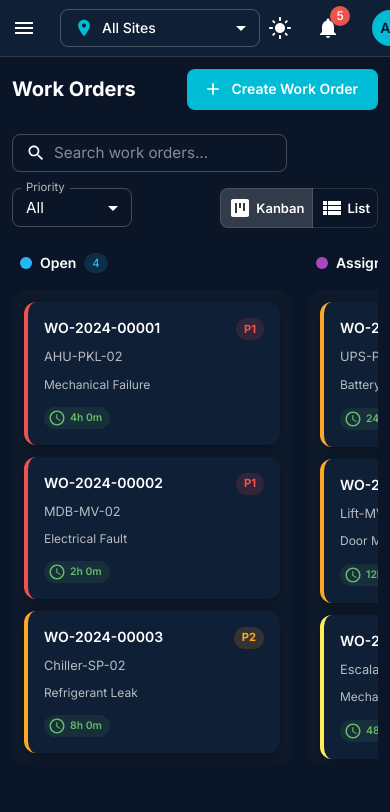
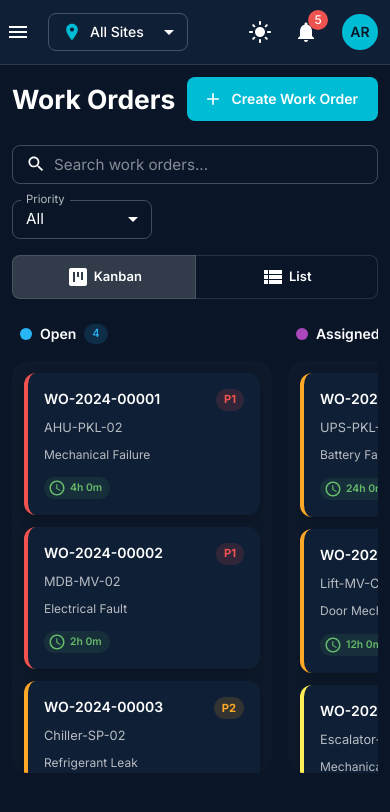
Before and after one commit to TwinMatrixOrg/spatialverse-cmms, a React (Vite) app in the folder web/: page /cmms/work-orders in a window 390 px wide. Shown: the top 812 px of the page. Built offline with nearby package versions, Linux system fonts and the light colour scheme.

Commit message:
feat(mobile): responsive layout - hamburger menu, mobile-optimized pages

```diff
--- a/web/src/components/Layout/Layout.tsx
+++ b/web/src/components/Layout/Layout.tsx
@@ -22,10 +22,21 @@ export default function Layout() {
     }
   };
 
-  const drawerWidth = sidebarOpen ? DRAWER_WIDTH : COLLAPSED_WIDTH;
-
   return (
-    <Box sx={{ display: 'flex', minHeight: '100vh' }}>
+    <Box
+      sx={{
+        display: 'flex',
+        minHeight: '100vh',
+        overflowX: 'hidden',
+        '& .MuiButton-root, & .MuiToggleButton-root, & .MuiListItemButton-root': {
+          minHeight: 44,
+        },
+        '& .MuiIconButton-root': {
+          width: 44,
+          height: 44,
+        },
+      }}
+    >
       <Sidebar
         open={isMobile ? mobileOpen : sidebarOpen}
         onClose={() => isMobile ? setMobileOpen(false) : setSidebarOpen(false)}
@@ -42,15 +53,17 @@ export default function Layout() {
           minHeight: '100vh',
           minWidth: 0,
           overflow: 'hidden',
+          overflowX: 'hidden',
         }}
       >
-        <TopBar onMenuClick={handleDrawerToggle} />
+        <TopBar onMenuClick={handleDrawerToggle} isMobile={isMobile} />
         <Box
           sx={{
             flexGrow: 1,
             p: { xs: 1.5, sm: 2 },
             backgroundColor: 'background.default',
             overflow: 'auto',
+            overflowX: 'hidden',
           }}
         >
           <Outlet />
--- a/web/src/components/Layout/Sidebar.tsx
+++ b/web/src/components/Layout/Sidebar.tsx
@@ -2,6 +2,7 @@ import { useLocation, useNavigate } from 'react-router-dom';
 import {
   Box,
   Drawer,
+  SwipeableDrawer,
   List,
   ListItem,
   ListItemButton,
@@ -285,10 +286,11 @@ export default function Sidebar({ open, onClose, drawerWidth, collapsedWidth, is
     <>
       {/* Mobile Drawer */}
       {isMobile && (
-        <Drawer
-          variant="temporary"
+        <SwipeableDrawer
           open={open}
           onClose={onClose}
+          onOpen={() => {}}
+          disableDiscovery={false}
           ModalProps={{ keepMounted: true }}
           sx={{
             display: { xs: 'block', md: 'none' },
@@ -299,7 +301,7 @@ export default function Sidebar({ open, onClose, drawerWidth, collapsedWidth, is
           }}
         >
           {drawerContent}
-        </Drawer>
+        </SwipeableDrawer>
       )}
 
       {/* Desktop Drawer */}
--- a/web/src/components/Layout/TopBar.tsx
+++ b/web/src/components/Layout/TopBar.tsx
@@ -39,9 +39,10 @@ import { sites } from '../../data/mockData';
 
 interface TopBarProps {
   onMenuClick: () => void;
+  isMobile: boolean;
 }
 
-export default function TopBar({ onMenuClick }: TopBarProps) {
+export default function TopBar({ onMenuClick, isMobile }: TopBarProps) {
   const theme = useTheme();
   const { mode, toggleTheme } = useThemeContext();
   const {
@@ -88,18 +89,31 @@ export default function TopBar({ onMenuClick }: TopBarProps) {
         borderColor: 'divider',
       }}
     >
-      <Toolbar sx={{ justifyContent: 'space-between' }}>
-        <Box sx={{ display: 'flex', alignItems: 'center' }}>
+      <Toolbar
+        sx={{
+          justifyContent: 'space-between',
+          gap: 1,
+          px: { xs: 1, sm: 2 },
+          minHeight: { xs: 64, sm: 68 },
+        }}
+      >
+        <Box sx={{ display: 'flex', alignItems: 'center', minWidth: 0, flex: 1 }}>
           <IconButton
             color="inherit"
             edge="start"
             onClick={onMenuClick}
-            sx={{ mr: 2, color: 'text.primary' }}
+            sx={{ mr: { xs: 1, sm: 2 }, color: 'text.primary' }}
           >
             <MenuIcon />
           </IconButton>
 
-          <FormControl size="small" sx={{ minWidth: 200 }}>
+          <FormControl
+            size="small"
+            sx={{
+              minWidth: { xs: 140, sm: 200 },
+              maxWidth: { xs: 190, sm: 280 },
+            }}
+          >
             <Select
               value={selectedSiteId || 'all'}
               onChange={handleSiteChange}
@@ -112,9 +126,9 @@ export default function TopBar({ onMenuClick }: TopBarProps) {
                 },
               }}
               renderValue={(selected) => (
-                <Box sx={{ display: 'flex', alignItems: 'center' }}>
+                <Box sx={{ display: 'flex', alignItems: 'center', minWidth: 0 }}>
                   <LocationIcon sx={{ mr: 1, fontSize: 20, color: 'primary.main' }} />
-                  <Typography variant="body2" sx={{ fontWeight: 500 }}>
+                  <Typography variant="body2" sx={{ fontWeight: 500 }} noWrap>
                     {selected === 'all' ? 'All Sites' : sites.find((site) => site.id === selected)?.name}
                   </Typography>
                 </Box>
@@ -139,7 +153,7 @@ export default function TopBar({ onMenuClick }: TopBarProps) {
           </FormControl>
         </Box>
 
-        <Box sx={{ display: 'flex', alignItems: 'center', gap: 1 }}>
+        <Box sx={{ display: 'flex', alignItems: 'center', gap: { xs: 0.25, sm: 1 }, flexShrink: 0 }}>
           <Tooltip title={mode === 'dark' ? 'Light mode' : 'Dark mode'}>
             <IconButton onClick={toggleTheme} sx={{ color: 'text.primary' }}>
               {mode === 'dark' ? <LightModeIcon /> : <DarkModeIcon />}
@@ -211,7 +225,14 @@ export default function TopBar({ onMenuClick }: TopBarProps) {
           transformOrigin={{ horizontal: 'right', vertical: 'top' }}
           anchorOrigin={{ horizontal: 'right', vertical: 'bottom' }}
         >
-          <Box sx={{ width: 380, maxHeight: 460, display: 'flex', flexDirection: 'column' }}>
+          <Box
+            sx={{
+              width: { xs: 'min(92vw, 360px)', sm: 380 },
+              maxHeight: 460,
+              display: 'flex',
+              flexDirection: 'column',
+            }}
+          >
             <Box sx={{ px: 2, py: 1.5, display: 'flex', justifyContent: 'space-between', alignItems: 'center' }}>
               <Box sx={{ display: 'flex', alignItems: 'center', gap: 1 }}>
                 <Typography variant="subtitle1" sx={{ fontWeight: 600 }}>
@@ -219,7 +240,12 @@ export default function TopBar({ onMenuClick }: TopBarProps) {
                 </Typography>
                 <Chip size="small" color="error" label={`${unreadNotifications} unread`} />
               </Box>
-              <Button size="small" onClick={markAllNotificationsRead} disabled={unreadNotifications === 0}>
+              <Button
+                size="small"
+                onClick={markAllNotificationsRead}
+                disabled={unreadNotifications === 0}
+                sx={{ minWidth: isMobile ? 'auto' : undefined }}
+              >
                 Mark all read
               </Button>
             </Box>
--- a/web/src/pages/Dashboard.tsx
+++ b/web/src/pages/Dashboard.tsx
@@ -388,8 +388,8 @@ export default function Dashboard() {
   }, [filteredAssets, selectedSiteId, workOrders, pmSchedules]);
 
   return (
-    <Box>
-      <Typography variant="h4" sx={{ fontWeight: 700, mb: 2 }}>
+    <Box sx={{ overflowX: 'hidden' }}>
+      <Typography variant="h4" sx={{ fontWeight: 700, mb: 2, fontSize: { xs: '1.65rem', sm: '2rem' } }}>
         Dashboard
       </Typography>
 
@@ -407,7 +407,17 @@ export default function Dashboard() {
       ))}
 
       {/* KPI Cards */}
-      <Box sx={{ display: 'flex', gap: 2, mb: 3, flexWrap: 'nowrap' }}>
+      <Box
+        sx={{
+          display: 'grid',
+          gap: 2,
+          mb: 3,
+          gridTemplateColumns: {
+            xs: 'repeat(2, minmax(0, 1fr))',
+            md: 'repeat(5, minmax(0, 1fr))',
+          },
+        }}
+      >
         {[
           { title: 'Open Work Orders', value: kpis.openWorkOrders, icon: <WorkOrderIcon />, color: theme.palette.primary.main },
           { title: 'Overdue WOs', value: kpis.overdueWorkOrders, icon: <WarningIcon />, color: theme.palette.error.main },
@@ -415,13 +425,13 @@ export default function Dashboard() {
           { title: 'PM Compliance', value: `${kpis.pmComplianceRate}%`, icon: <CheckIcon />, color: theme.palette.success.main },
           { title: 'MTTR', value: `${kpis.mttr}h`, subtitle: 'Avg repair time', icon: <BuildIcon />, color: theme.palette.info.main },
         ].map((kpi) => (
-          <Box key={kpi.title} sx={{ flex: '1 1 0', minWidth: 0 }}>
+          <Box key={kpi.title} sx={{ minWidth: 0 }}>
             <KPICard {...kpi} />
           </Box>
         ))}
       </Box>
 
-      <Grid container spacing={3}>
+      <Grid container spacing={{ xs: 2, md: 3 }}>
         {/* WO Status Chart */}
         <Grid size={{ xs: 12, md: 4 }}>
           <Card sx={{ height: 360 }}>
--- a/web/src/pages/WorkOrders.tsx
+++ b/web/src/pages/WorkOrders.tsx
@@ -245,8 +245,8 @@ function KanbanColumn({
   return (
     <Box
       sx={{
-        width: 280,
-        minWidth: 280,
+        width: { xs: 260, sm: 280 },
+        minWidth: { xs: 260, sm: 280 },
         flexShrink: 0,
         display: 'flex',
         flexDirection: 'column',
@@ -387,10 +387,17 @@ export default function WorkOrders() {
   const activeWO = activeId ? localWorkOrders.find(wo => wo.id === activeId) : null;
 
   return (
-    <Box sx={{ height: 'calc(100vh - 140px)', display: 'flex', flexDirection: 'column' }}>
+    <Box
+      sx={{
+        height: 'calc(100vh - 140px)',
+        display: 'flex',
+        flexDirection: 'column',
+        overflowX: 'hidden',
+      }}
+    >
       {/* Header */}
-      <Box sx={{ display: 'flex', justifyContent: 'space-between', alignItems: 'center', mb: 3 }}>
-        <Typography variant="h4" sx={{ fontWeight: 700 }}>
+      <Box sx={{ display: 'flex', justifyContent: 'space-between', alignItems: 'center', mb: 3, gap: 1, flexWrap: 'wrap' }}>
+        <Typography variant="h4" sx={{ fontWeight: 700, fontSize: { xs: '1.65rem', sm: '2rem' } }}>
           Work Orders
         </Typography>
         <Button
@@ -409,7 +416,7 @@ export default function WorkOrders() {
           placeholder="Search work orders..."
           value={searchQuery}
           onChange={(e) => setSearchQuery(e.target.value)}
-          sx={{ minWidth: 250 }}
+          sx={{ minWidth: { xs: '100%', sm: 250 }, flex: { xs: '1 1 100%', sm: '0 1 auto' } }}
           InputProps={{
             startAdornment: (
               <InputAdornment position="start">
@@ -418,7 +425,7 @@ export default function WorkOrders() {
             ),
           }}
         />
-        <FormControl size="small" sx={{ minWidth: 120 }}>
+        <FormControl size="small" sx={{ minWidth: { xs: 140, sm: 120 } }}>
           <InputLabel>Priority</InputLabel>
           <Select
             value={priorityFilter}
@@ -438,11 +445,12 @@ export default function WorkOrders() {
           exclusive
           onChange={(_, value) => value && setViewMode(value)}
           size="small"
+          sx={{ width: { xs: '100%', sm: 'auto' } }}
         >
-          <ToggleButton value="kanban">
+          <ToggleButton value="kanban" sx={{ flex: { xs: 1, sm: 'initial' } }}>
             <KanbanIcon sx={{ mr: 0.5 }} /> Kanban
           </ToggleButton>
-          <ToggleButton value="list">
+          <ToggleButton value="list" sx={{ flex: { xs: 1, sm: 'initial' } }}>
             <ListIcon sx={{ mr: 0.5 }} /> List
           </ToggleButton>
         </ToggleButtonGroup>
@@ -464,6 +472,7 @@ export default function WorkOrders() {
               overflowX: 'auto',
               overflowY: 'hidden',
               pb: 1,
+              WebkitOverflowScrolling: 'touch',
               '& > *': { flexShrink: 0 },
             }}
           >
@@ -484,8 +493,8 @@ export default function WorkOrders() {
 
       {/* List View */}
       {viewMode === 'list' && (
-        <TableContainer component={Paper} sx={{ flex: 1 }}>
-          <Table stickyHeader>
+        <TableContainer component={Paper} sx={{ flex: 1, overflowX: 'auto', maxWidth: '100%' }}>
+          <Table stickyHeader size="small">
             <TableHead>
               <TableRow>
                 <TableCell>WO #</TableCell>
@@ -493,8 +502,8 @@ export default function WorkOrders() {
                 <TableCell>Fault Type</TableCell>
                 <TableCell>Priority</TableCell>
                 <TableCell>Status</TableCell>
-                <TableCell>SLA</TableCell>
-                <TableCell>Assignee</TableCell>
+                <TableCell sx={{ display: { xs: 'none', sm: 'table-cell' } }}>SLA</TableCell>
+                <TableCell sx={{ display: { xs: 'none', sm: 'table-cell' } }}>Assignee</TableCell>
                 <TableCell>Site</TableCell>
               </TableRow>
             </TableHead>
@@ -544,10 +553,10 @@ export default function WorkOrders() {
                         }}
                       />
                     </TableCell>
-                    <TableCell>
+                    <TableCell sx={{ display: { xs: 'none', sm: 'table-cell' } }}>
                       {showSLA && <SLAChip deadline={wo.slaDeadline} />}
                     </TableCell>
-                    <TableCell>
+                    <TableCell sx={{ display: { xs: 'none', sm: 'table-cell' } }}>
                       {assignee ? `${assignee.firstName} ${assignee.lastName}` : '-'}
                     </TableCell>
                     <TableCell>{site?.name}</TableCell>
```
Also changed, not shown: web/src/pages/Assets.tsx (+32 -14 lines), web/src/pages/PMSchedules.tsx (+31 -16 lines).
